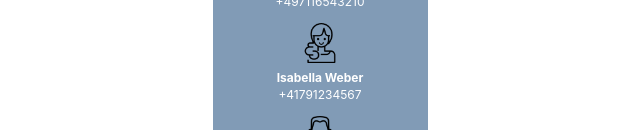
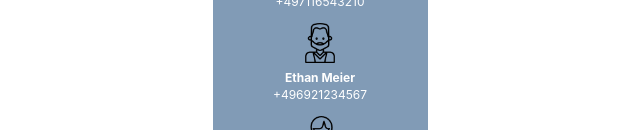
Before and after one commit to YevheniiaPetrova/react-contacts-app, a React (Create React App) app: page / in a window 1280 px wide. Shown: the part 670-800 px from the top of the page, without its empty margins (320-960 px from the left). Built offline with nearby package versions, Linux system fonts and the light colour scheme.

Commit message:
contacts data updated

```diff
--- a/src/components/contacts-data.js
+++ b/src/components/contacts-data.js
@@ -35,12 +35,6 @@
     phone: "+497116543210",
     gender: "male"
    },
-  {
-    firstName: "Isabella",
-    lastName: "Weber",
-    phone: "+41791234567",
-    gender: "female"
-  },
   {
     firstName: "Ethan",
     lastName: "Meier",
```
